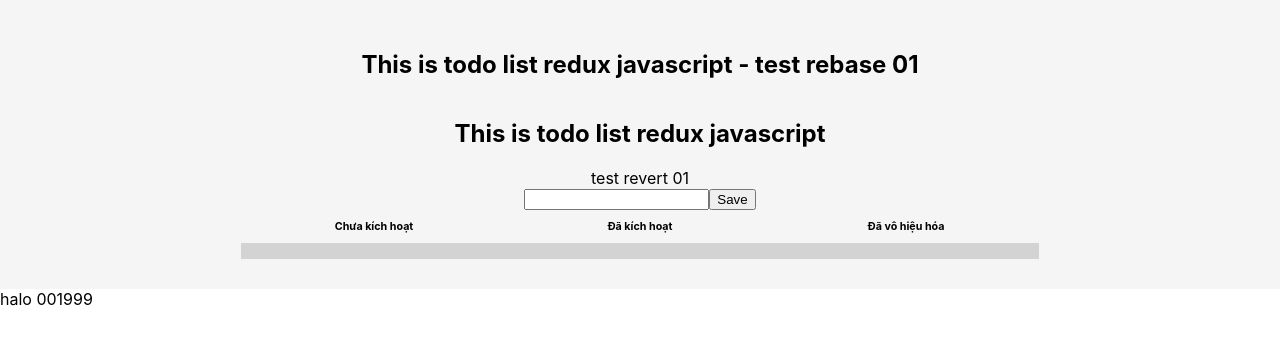
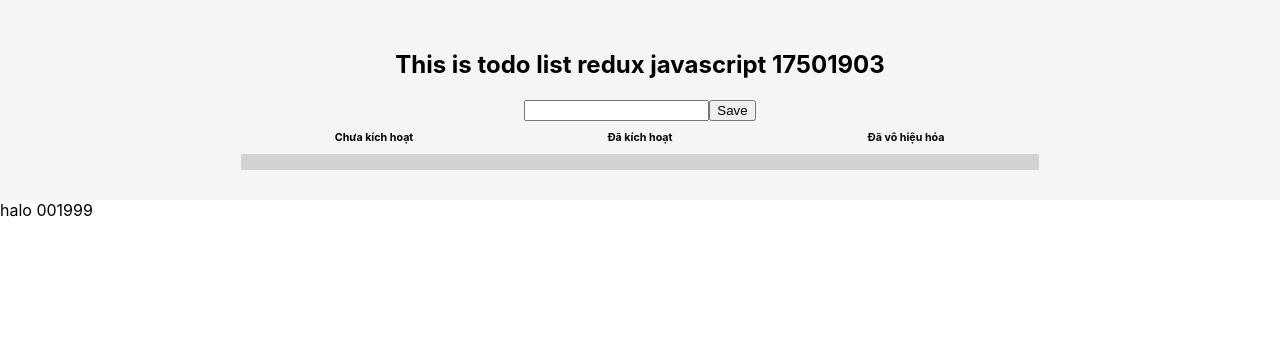
Before and after one commit to NguyenDuyTu97/todolist-redux, a React (Create React App) app: page / in a window 1280 px wide. Shown: the top 344 px of the page. Built offline with nearby package versions, Linux system fonts and the light colour scheme.

Commit message:
update title branch test C2

```diff
--- a/src/components/todolist/index.js
+++ b/src/components/todolist/index.js
@@ -64,9 +64,7 @@ function TodoList() {
 
     return (
         <div className="container">
-            <h2>This is todo list redux javascript - test rebase 01</h2>
-            <h2>This is todo list redux javascript</h2>
-            <div>test revert 01</div>
+            <h2>This is todo list redux javascript 17501903</h2>
             <div id="heading">
                 <input
                     name='username'
```
